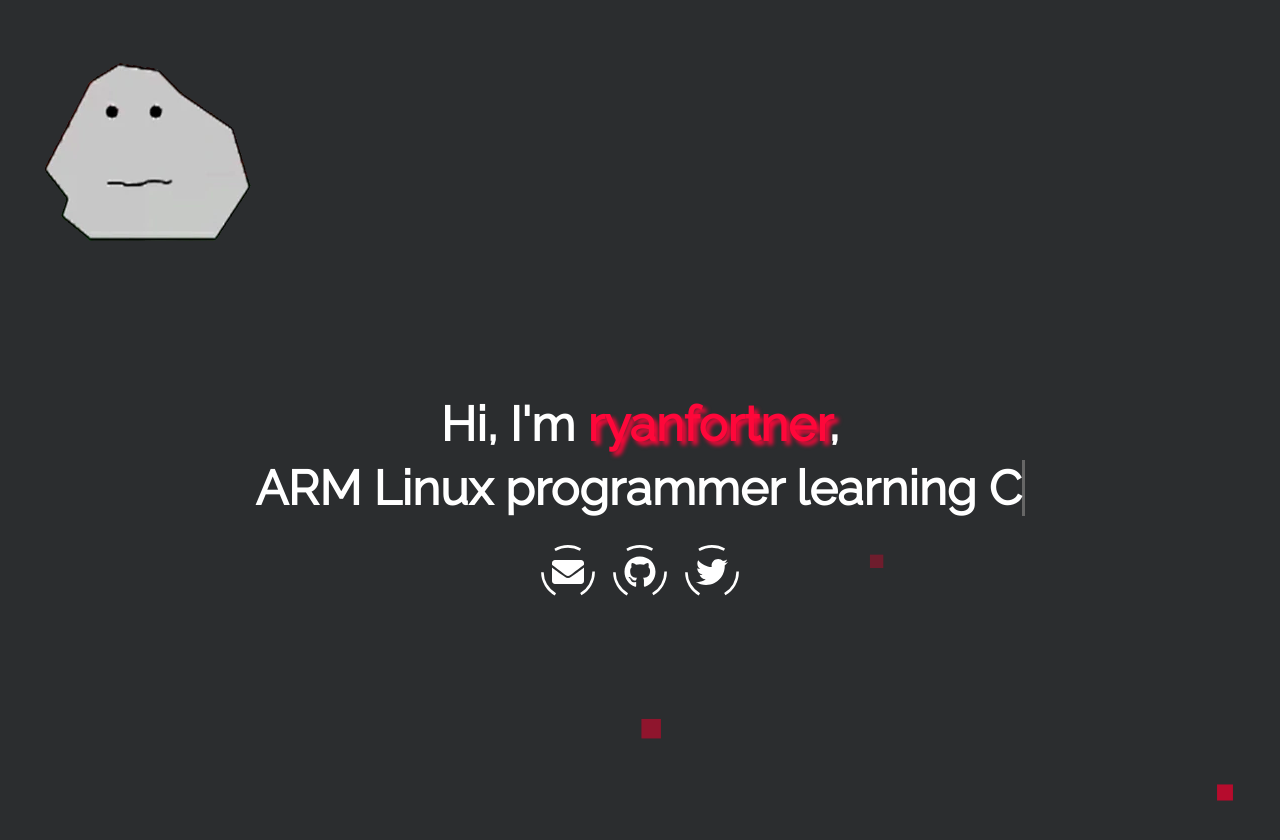
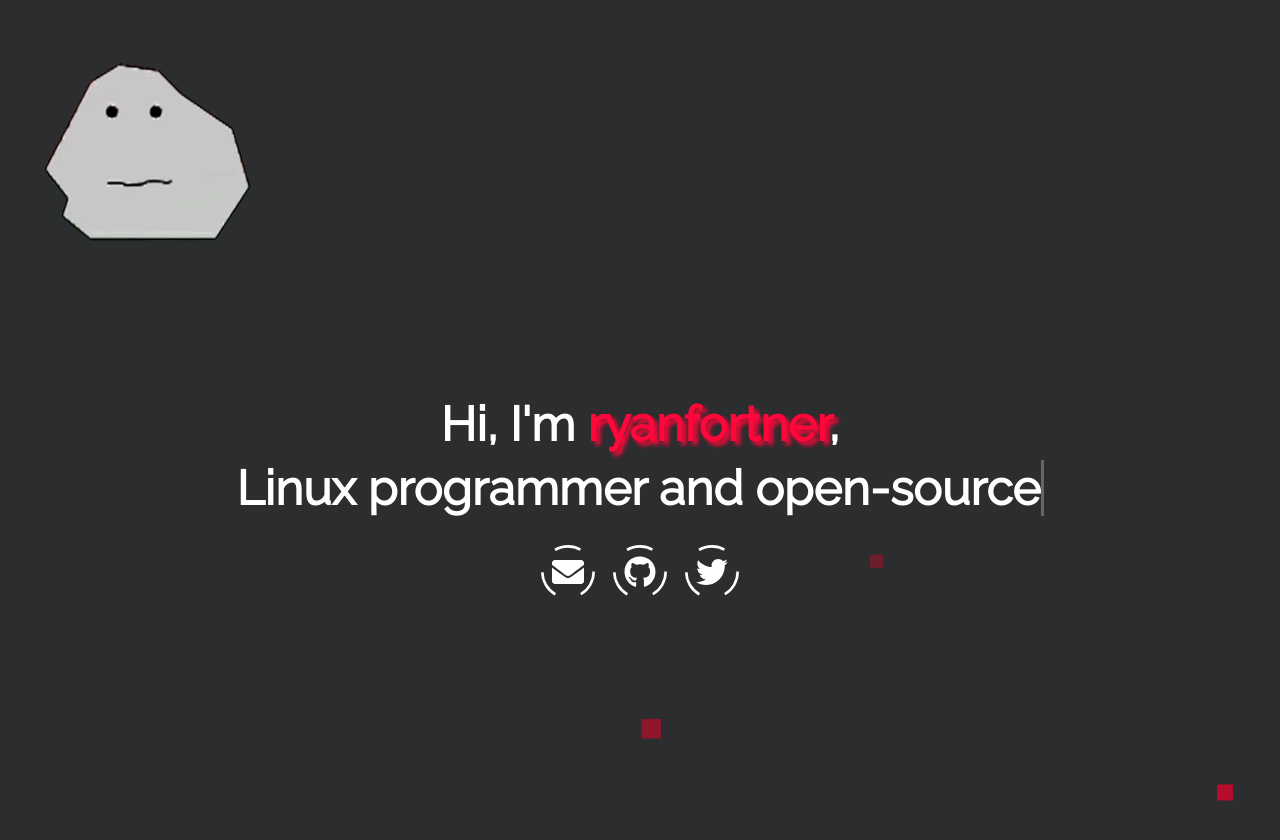
Before and after one commit to ryanfortner/ryanfortner.github.io, a Jekyll site: the page built from index.md, in a window 1280 px wide and 900 px high. Shown: the top 840 px of the window. Built offline with Jekyll 4.4.1, drawn with Linux system fonts in a browser that asks for light colours.

Commit message:
Update _config.yml

```diff
--- a/_config.yml
+++ b/_config.yml
@@ -14,7 +14,7 @@ baseurl: "/"
 username: ryanfortner
 # typing_text: This will be typed before 'scroll down for more'.
 # > set this to your job title, e.g. Fullstack Developer
-typing_text: ARM Linux programmer learning C and bash.
+typing_text: Linux programmer and open-sourcerer
 # email: Your E-Mail address for the email button.
 email: ryankfortner@gmail.com
 # For every social button you want to display, set your username or userid
```
